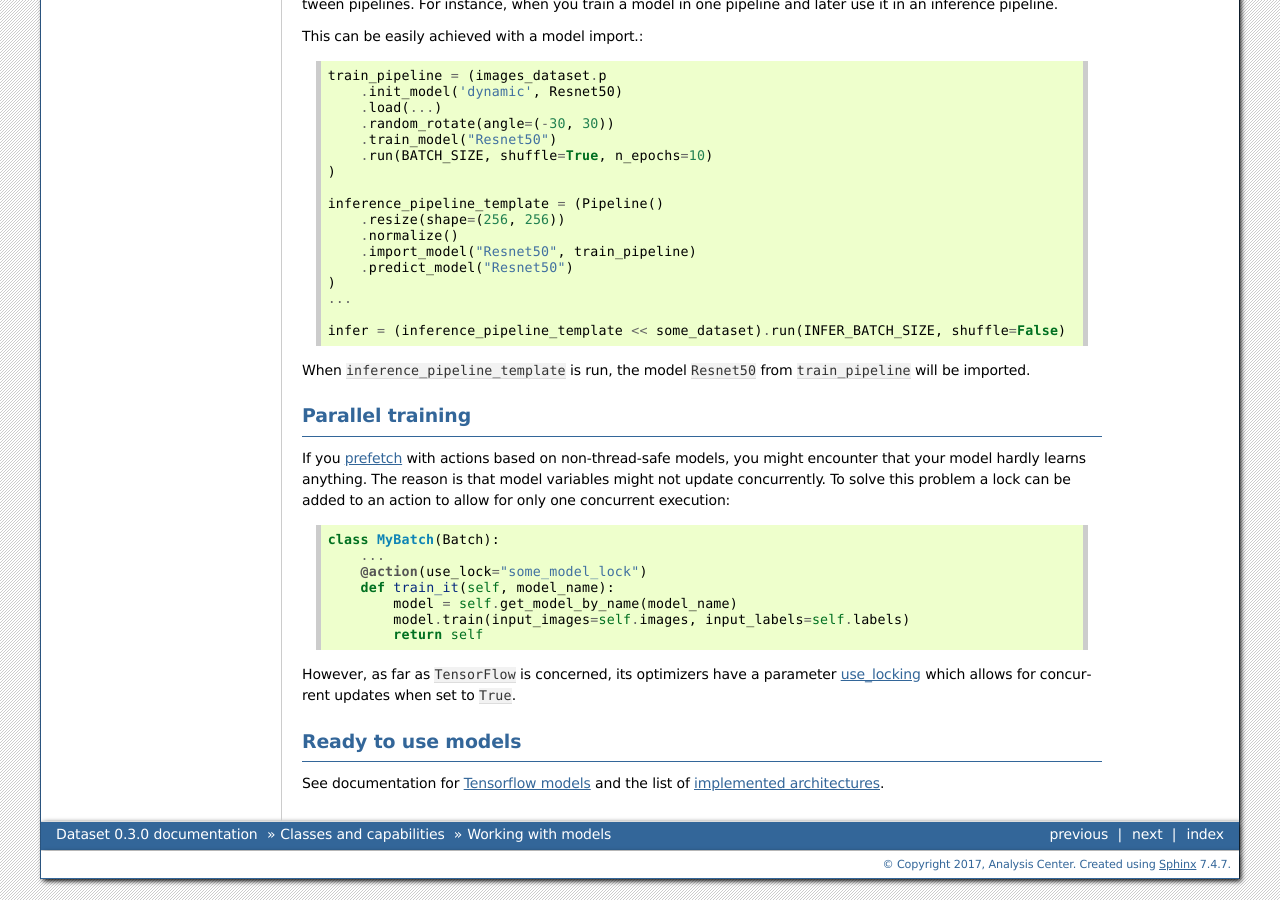
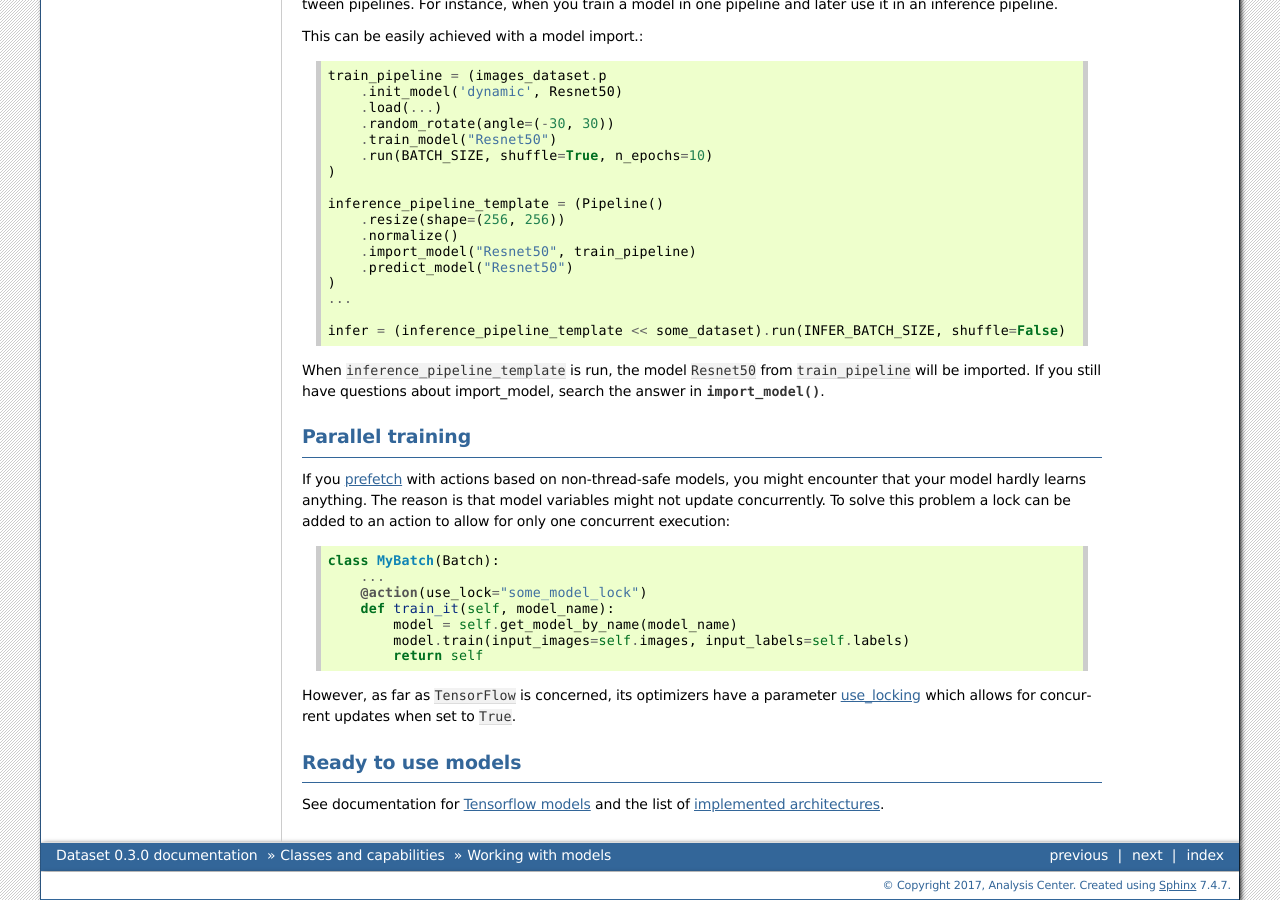
Before and after one commit to analysiscenter/batchflow, a Sphinx documentation site: the page built from docs/intro/models.rst, in a window 1280 px wide and 900 px high, scrolled down 3948 px. Built offline with Sphinx 7.4.7, drawn with Linux system fonts in a browser that asks for light colours; some of the changed text lies outside the part shown.

```diff
--- a/docs/intro/models.rst
+++ b/docs/intro/models.rst
@@ -235,7 +235,7 @@ This can be easily achieved with a model import.::
 
    infer = (inference_pipeline_template << some_dataset).run(INFER_BATCH_SIZE, shuffle=False)
 
-When ``inference_pipeline_template`` is run, the model ``Resnet50`` from ``train_pipeline`` will be imported.
+When ``inference_pipeline_template`` is run, the model ``Resnet50`` from ``train_pipeline`` will be imported. If you still have questions about import_model, search the answer in :meth:`~dataset.Pipeline.import_model`.
 
 
 Parallel training
--- a/docs/intro/tf_models.rst
+++ b/docs/intro/tf_models.rst
@@ -141,6 +141,8 @@ For instance, this config will create placeholders with the names ``images`` and
 
 Later, names ``images`` and ``labels`` will be used to feed data into the model when training or predicting.
 Besides, one-hot encoding will be applied to ``labels`` and the encoded tensor will be named ``targets``.
+
+For more information on the configuration of the inputs, see :meth:`~dataset.models.tf.TFModel._make_inputs`.
 
 Models based on :class:`.TFModel` expect that one of the inputs has a name ``targets`` (before or after transformations),
 while model output turns into a tensor named ``predictions``. These tensors are used to define a model loss function.
```
Also changed, not shown: other parts of docs/intro/models.rst (+4 -4 lines).
